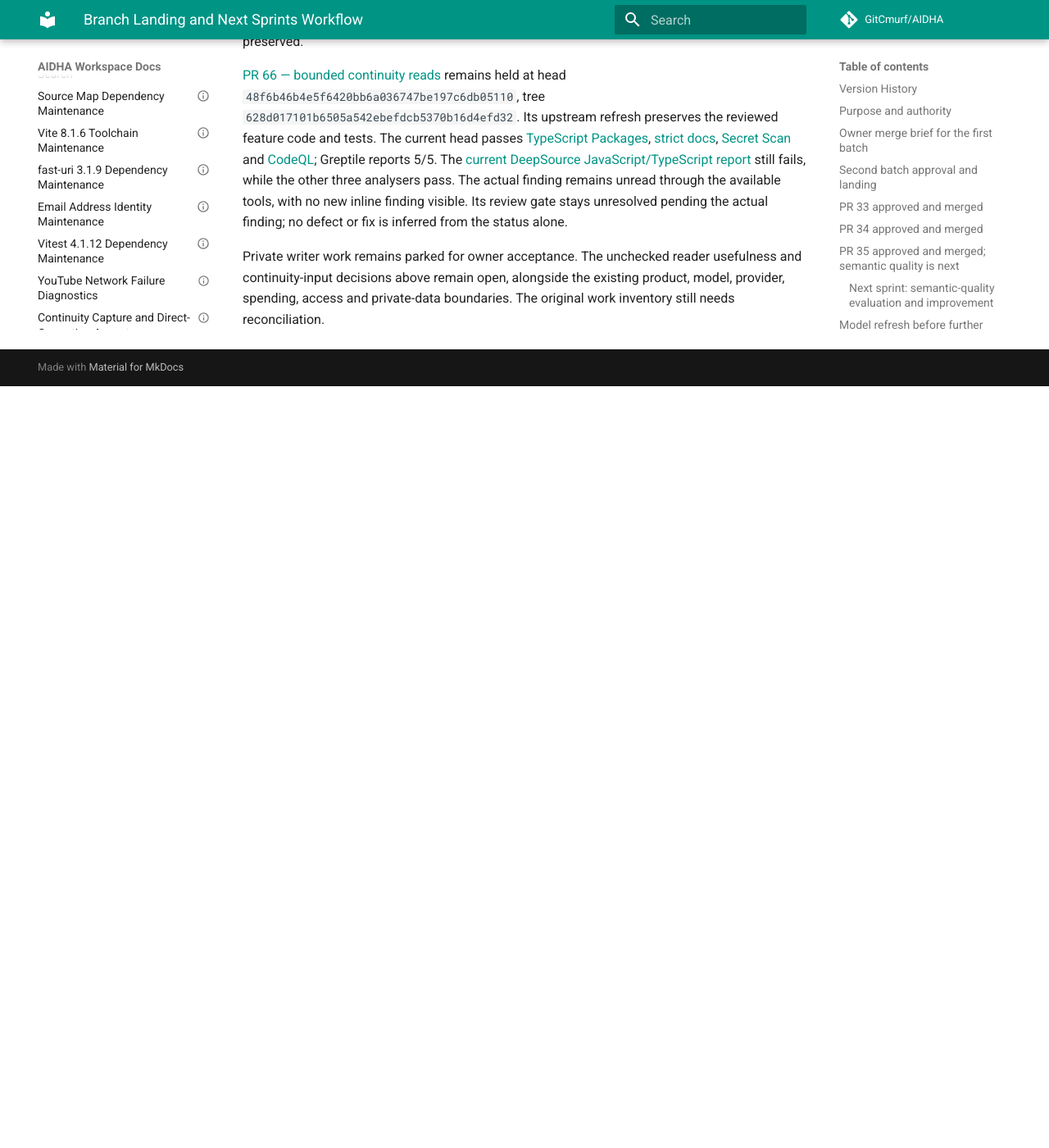
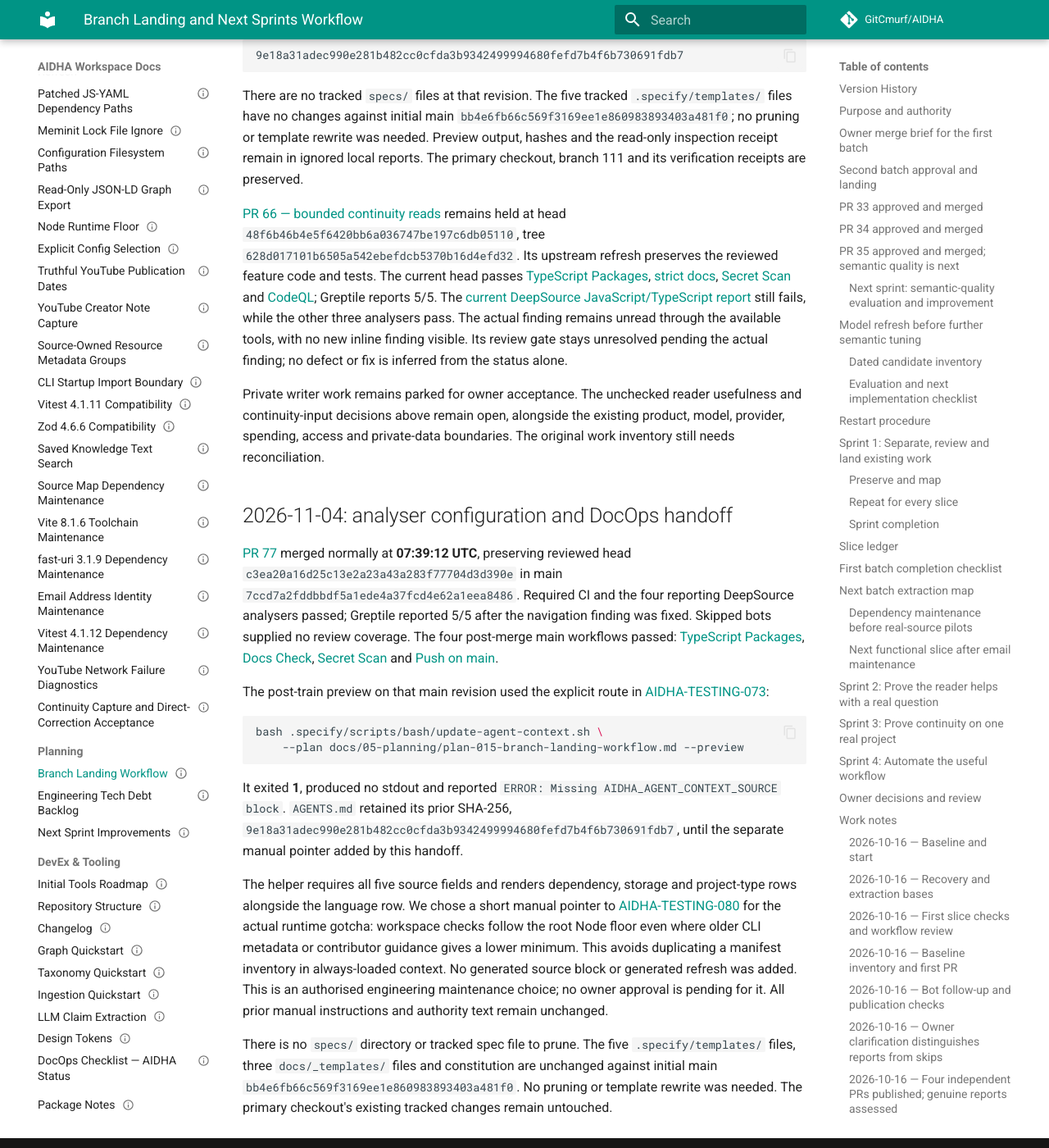
Before and after one commit to GitCmurf/AIDHA, an MkDocs documentation site: the page built from docs/05-planning/plan-015-branch-landing-workflow.md, in a window 1280 px wide and 1400 px high, scrolled down 44770 px. Shown: the whole window at 82% size. Built offline with MkDocs 1.6.1 and Material for MkDocs 9.7.7, drawn with Linux system fonts in a browser that asks for light colours; comment, search, counter and statistics services are not loaded; the version menu is left out; before the commit the page ends 45241 px from its top, so only the background shows below that; some of the changed text lies outside the part shown.

Commit message:
docs: clarify workspace runtime and record the DocOps handoff

````diff
--- a/docs/01-indices/catalog.json
+++ b/docs/01-indices/catalog.json
@@ -1247,7 +1247,7 @@
       "document_id": "AIDHA-PLAN-015",
       "owner": "Engineering",
       "status": "Draft",
-      "version": "0.22",
+      "version": "0.23",
       "last_updated": "2026-11-04",
       "title": "Branch Landing and Next Sprints Workflow",
       "type": "PLAN",
@@ -1260,7 +1260,9 @@
         "AIDHA-PLAN-011",
         "AIDHA-PLAN-012",
         "AIDHA-PLAN-013",
-        "AIDHA-PLAN-014"
+        "AIDHA-PLAN-014",
+        "AIDHA-TESTING-073",
+        "AIDHA-TESTING-080"
       ]
     }
   },
--- a/docs/05-planning/plan-015-branch-landing-workflow.md
+++ b/docs/05-planning/plan-015-branch-landing-workflow.md
@@ -2,19 +2,19 @@
 document_id: AIDHA-PLAN-015
 owner: Engineering
 status: Draft
-version: '0.22'
+version: '0.23'
 last_updated: 2026-11-04
 title: Branch Landing and Next Sprints Workflow
 type: PLAN
 docops_version: '2.0'
 area: CORE
-related_ids: [AIDHA-PLAN-009, AIDHA-PLAN-008, AIDHA-PLAN-010, AIDHA-PLAN-011, AIDHA-PLAN-012, AIDHA-PLAN-013, AIDHA-PLAN-014]
+related_ids: [AIDHA-PLAN-009, AIDHA-PLAN-008, AIDHA-PLAN-010, AIDHA-PLAN-011, AIDHA-PLAN-012, AIDHA-PLAN-013, AIDHA-PLAN-014, AIDHA-TESTING-073, AIDHA-TESTING-080]
 ---
 <!-- MEMINIT_METADATA_BLOCK -->
 > **Document ID:** AIDHA-PLAN-015
 > **Owner:** Engineering
 > **Status:** Draft
-> **Version:** 0.22
+> **Version:** 0.23
 > **Last Updated:** 2026-11-04
 > **Type:** PLAN
 
@@ -46,6 +46,7 @@ related_ids: [AIDHA-PLAN-009, AIDHA-PLAN-008, AIDHA-PLAN-010, AIDHA-PLAN-011, AI
 | 0.20 | 2026-10-29 | Codex | Integrate the separate offline decision checkpoint while retaining current authority. | — | Draft | PR 38; AIDHA-TESTING-060 |
 | 0.21 | 2026-10-29 | Codex | Integrate offline provider adapters while preserving separate collection authority. | — | Draft | PR 39; AIDHA-TESTING-061 |
 | 0.22 | 2026-11-04 | Codex | Record six verified technical merges, dependency-alert closure and the bounded post-train handoff. | — | Draft | PRs 67–72; AIDHA-TESTING-073 |
+| 0.23 | 2026-11-04 | Codex | Recorded the analyser configuration merge and bounded DocOps handoff; added the workspace runtime pointer. | — | Draft | PR 77; AIDHA-TESTING-073; AIDHA-TESTING-080 |
 
 ## Purpose and authority
 
@@ -1298,6 +1299,49 @@ usefulness and continuity-input decisions above remain open, alongside the
 existing product, model, provider, spending, access and private-data boundaries.
 The original work inventory still needs reconciliation.
 
+## 2026-11-04: analyser configuration and DocOps handoff
+
+[PR 77](https://github.com/GitCmurf/AIDHA/pull/77) merged normally at **07:39:12 UTC**,
+preserving reviewed head `c3ea20a16d25c13e2a23a43a283f77704d3d390e` in main
+`7ccd7a2fddbbdf5a1ede4a37fcd4e62a1eea8486`. Required CI and the four reporting
+DeepSource analysers passed; Greptile reported 5/5 after the navigation finding was fixed.
+Skipped bots supplied no review coverage. The four post-merge main workflows passed:
+[TypeScript Packages][analyser-typescript], [Docs Check][analyser-docs],
+[Secret Scan][analyser-secrets] and [Push on main][analyser-push].
+
+The post-train preview on that main revision used the explicit route in
+[AIDHA-TESTING-073](../55-testing/testing-073-governed-context-refresh.md):
+
+```bash
+bash .specify/scripts/bash/update-agent-context.sh \
+    --plan docs/05-planning/plan-015-branch-landing-workflow.md --preview
+```
+
+It exited **1**, produced no stdout and reported
+`ERROR: Missing AIDHA_AGENT_CONTEXT_SOURCE block`. `AGENTS.md` retained its prior
+SHA-256, `9e18a31adec990e281b482cc0cfda3b9342499994680fefd7b4f6b730691fdb7`,
+until the separate manual pointer added by this handoff.
+
+The helper requires all five source fields and renders dependency, storage and project-type
+rows alongside the language row. We chose a short manual pointer to
+[AIDHA-TESTING-080](../55-testing/testing-080-node-runtime-floor.md) for the actual runtime
+gotcha: workspace checks follow the root Node floor even where older CLI metadata or
+contributor guidance gives a lower minimum. This avoids duplicating a manifest inventory
+in always-loaded context. No generated source block or generated refresh was added.
+This is an authorised engineering maintenance choice; no owner approval is pending for it.
+All prior manual instructions and authority text remain unchanged.
+
+There is no `specs/` directory or tracked spec file to prune. The five
+`.specify/templates/` files, three `docs/_templates/` files and constitution are unchanged
+against initial main `bb4e6fb66c569f3169ee1e860983893403a481f0`.
+No pruning or template rewrite was needed.
+The primary checkout's existing tracked changes remain untouched.
+
+[analyser-typescript]: https://github.com/GitCmurf/AIDHA/actions/runs/41793767541
+[analyser-docs]: https://github.com/GitCmurf/AIDHA/actions/runs/41793767488
+[analyser-secrets]: https://github.com/GitCmurf/AIDHA/actions/runs/41793767628
+[analyser-push]: https://github.com/GitCmurf/AIDHA/actions/runs/41793767409
+
 [train-packages]: https://github.com/GitCmurf/AIDHA/actions/runs/41747326827
 [train-typescript]: https://github.com/GitCmurf/AIDHA/actions/runs/41748019987
 [train-docs]: https://github.com/GitCmurf/AIDHA/actions/runs/41748020068
````
Also changed, not shown: AGENTS.md (+4 -0 lines).
